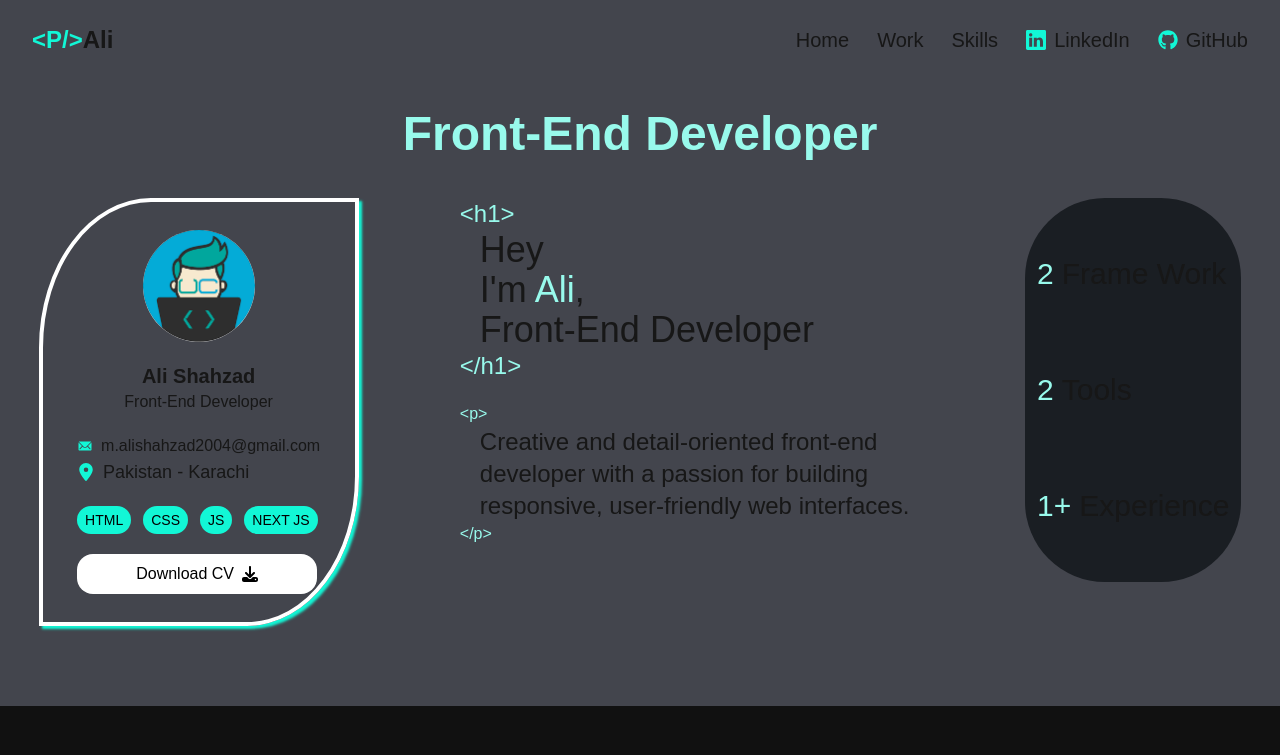
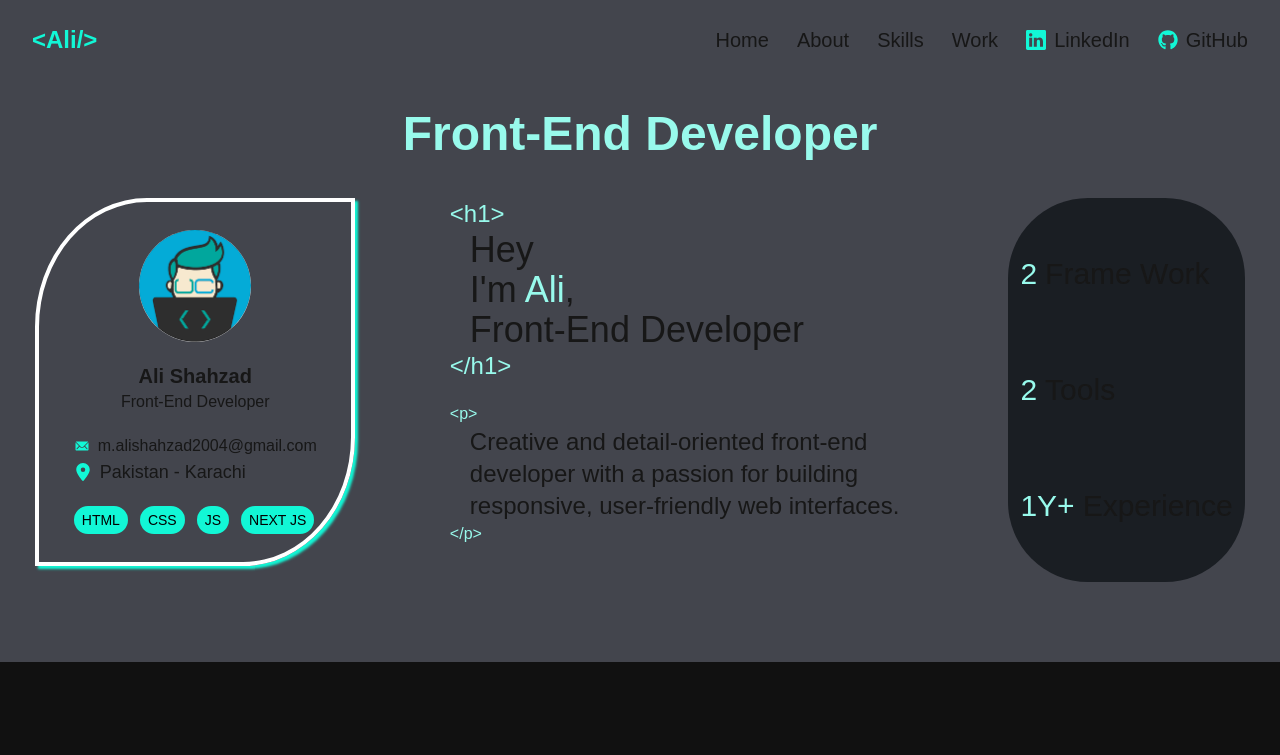
Before and after one commit to muhammadali1631/personal-portfolio, a Next.js app: page / in a window 1280 px wide. Shown: the top 755 px of the page. Built offline with nearby package versions, Linux system fonts and the light colour scheme.

Commit message:
complete

```diff
--- a/app/layout.tsx
+++ b/app/layout.tsx
@@ -2,6 +2,7 @@ import type { Metadata } from "next";
 import localFont from "next/font/local";
 import "./globals.css";
 import Header from "@/components/Header";
+import Footer from "@/components/Footer";
 
 const geistSans = localFont({
   src: "./fonts/GeistVF.woff",
@@ -31,6 +32,7 @@ export default function RootLayout({
       >
         <Header/>
         {children}
+        <Footer/>
       </body>
     </html>
   );
--- /dev/null
+++ b/components/Footer.tsx
@@ -0,0 +1,18 @@
+import Link from 'next/link'
+import React from 'react'
+import { BsLinkedin } from 'react-icons/bs'
+import { FaGithub } from 'react-icons/fa6'
+
+const Footer = () => {
+  return (
+    <div className='border-t-[1px] border-white p-2 flex justify-around items-center'>
+        <p>&copy; 2024 Ali Shahzad. All right reserved</p>
+        <div className='flex gap-5'>
+            <Link href={'https://www.linkedin.com/in/ali-shahzad-42aa24234/'} target='_blank' className='p-2 bg-[#12F7D6] text-black text-lg rounded-full'><BsLinkedin/></Link>
+            <Link href={'https://github.com/muhammadali1631/'} target='_blank' className='p-2 bg-[#12F7D6] text-black text-lg rounded-full'><FaGithub/></Link>
+        </div>
+    </div>
+  )
+}
+
+export default Footer
--- a/components/Header.tsx
+++ b/components/Header.tsx
@@ -1,25 +1,49 @@
+"use client"
 import Link from 'next/link'
-import React from 'react'
+import React, { useState } from 'react'
 import { BsLinkedin } from "react-icons/bs";
 import { FaGithub } from "react-icons/fa6";
+import { IoMdMenu } from "react-icons/io";
+import { RxCross2 } from 'react-icons/rx';
 
 
 const Header = () => {
+  const [attr, setAttr] = useState('hidden');
+  const [attr2, setAttr2] = useState('block');
+  const [isOpen, setIsOpen] = useState(false);
+
+  const openMenu = () => {
+    setIsOpen(!isOpen);
+    setAttr(isOpen ? 'hidden' : 'flex');
+    setAttr2(isOpen ? 'block' : 'hidden');
+  }
   return (
     <div className='mx-8 my-3'>
         <div className='py-3 flex justify-between items-center border-b-2 border-[#43454D]'>
             <Link href={"/"}>
-         <p className='text-2xl font-semibold'><span className='text-[#12F7D6]'>&lt;P/&gt;</span>Ali</p>
+         <p className='text-2xl font-semibold'><span className='text-[#12F7D6]'>&lt;Ali/&gt;</span></p>
          </Link>
          <nav className='list-none hidden sm:flex gap-7 text-xl'>
             <Link href={'/'}> <li className='hover:text-[#12F7D6] duration-300'>Home</li> </Link>
-            <Link href={'/'}> <li className='hover:text-[#12F7D6] duration-300'>Work</li> </Link>
-            <Link href={'/'}> <li className='hover:text-[#12F7D6] duration-300'>Skills</li> </Link>
-            <Link href={'/'}> <li className='flex items-center gap-2 hover:text-[#12F7D6] duration-300'><span className='text-[#12F7D6]'><BsLinkedin/></span>LinkedIn </li> </Link>
-            <Link href={'/'}> <li className='flex items-center gap-2 hover:text-[#12F7D6] duration-300'><span className='text-[#12F7D6]'><FaGithub/></span>GitHub </li> </Link>
+            <Link href={'#about'}> <li className='hover:text-[#12F7D6] duration-300'>About</li> </Link>
+            <Link href={'#skills'}> <li className='hover:text-[#12F7D6] duration-300'>Skills</li> </Link>
+            <Link href={'#work'}> <li className='hover:text-[#12F7D6] duration-300'>Work</li> </Link>
+            <Link href={'https://www.linkedin.com/in/ali-shahzad-42aa24234/'} target='_blank'> <li className='flex items-center gap-2 hover:text-[#12F7D6] duration-300'><span className='text-[#12F7D6]'><BsLinkedin/></span>LinkedIn </li> </Link>
+            <Link href={'https://github.com/muhammadali1631/'} target='_blank'> <li className='flex items-center gap-2 hover:text-[#12F7D6] duration-300'><span className='text-[#12F7D6]'><FaGithub/></span>GitHub </li> </Link>
          </nav>
+         <div className='sm:hidden'>
+            <IoMdMenu onClick={openMenu} className={`${attr2} text-3xl cursor-pointer `}/>
+            <RxCross2 onClick={openMenu} className={`${attr} text-3xl cursor-pointer`}/>
+         </div>
         </div>
-      {/* <hr /> */}
+        <div className={`list-none ${attr} flex-col sm:hidden items-center text-xl gap-1 py-2`}>
+        <Link href={'/'}> <li className='hover:text-[#12F7D6] duration-300'>Home</li> </Link>
+            <Link href={'#about'}> <li className='hover:text-[#12F7D6] duration-300'>About</li> </Link>
+            <Link href={'#skills'}> <li className='hover:text-[#12F7D6] duration-300'>Skills</li> </Link>
+            <Link href={'#work'}> <li className='hover:text-[#12F7D6] duration-300'>Work</li> </Link>
+            <Link href={'https://www.linkedin.com/in/ali-shahzad-42aa24234/'} target='_blank'> <li className='flex items-center gap-2 hover:text-[#12F7D6] duration-300'><span className='text-[#12F7D6]'><BsLinkedin/></span>LinkedIn </li> </Link>
+            <Link href={'https://github.com/muhammadali1631/'} target='_blank'> <li className='flex items-center gap-2 hover:text-[#12F7D6] duration-300'><span className='text-[#12F7D6]'><FaGithub/></span>GitHub </li> </Link>
+        </div>
     </div>
   )
 }
--- a/components/page1/personaldetails.tsx
+++ b/components/page1/personaldetails.tsx
@@ -51,9 +51,9 @@ const PersonalDetails = () => {
                 NEXT JS
               </span>
             </div>
-            <button className="bg-white rounded-2xl items-center gap-2 w-60  text-black flex justify-center py-2">
+            {/* <button className="bg-white rounded-2xl items-center gap-2 w-60  text-black flex justify-center py-2">
               Download CV <FaDownload />
-            </button>
+            </button> */}
           </div>
         </div>
     </div>
--- a/components/page1/skills.tsx
+++ b/components/page1/skills.tsx
@@ -12,7 +12,7 @@ const Skills = () => {
             <p>Tools</p>
         </div>
         <div className='flex text-3xl gap-2 font-medium'>
-            <p className='text-[#98FAEC]'>1+</p>
+            <p className='text-[#98FAEC]'>1Y+</p>
             <p>Experience</p>
         </div>
 
--- a/components/page2/about.tsx
+++ b/components/page2/about.tsx
@@ -4,7 +4,7 @@ import { MdOutlineKeyboardDoubleArrowDown } from "react-icons/md";
 import img from '@/images/image2.webp'
 const About = () => {
   return (
-    <div className='bg-[#111] pb-16'>
+    <div className='bg-[#111] pb-16' id='about'>
         <div className='text-[#12F7D6] text-7xl w-[100%] flex justify-center py-20'>
         <MdOutlineKeyboardDoubleArrowDown/>
         </div>
--- a/components/page3/Skills.tsx
+++ b/components/page3/Skills.tsx
@@ -13,7 +13,7 @@ import { BiLogoTypescript } from "react-icons/bi";
 
 const Skills = () => {
   return (
-    <div className='backgound'>
+    <div className='backgound' id='skills'>
         <div className='bg-[#292F36] h-full w-full absolute -z-10 opacity-90'></div>
         <div className='realtive z-20 grid justify-center w-[100%] py-10 gap-10'>
         <div className=''>
--- a/components/page4/Projects.tsx
+++ b/components/page4/Projects.tsx
@@ -50,13 +50,13 @@ const Project = () => {
     <div className='flex flex-col items-center'>
     <div className='flex items-center'>
       <FaArrowLeft onClick={handlePrev} className='text-3xl md:text-6xl bg-gray-700 p-1 md:p-3 rounded-full cursor-pointer'/>
-      <Link href={data[index].link}>
+      <Link href={data[index].link} target='_black'>
       <Image src={data[index].image} alt='projects' className='w-[280px] sm:w-[400px] md:w-[600px]'/>
       </Link>
       <FaArrowRight onClick={handleNext} className='text-3xl md:text-6xl bg-gray-700 p-1 md:p-3 rounded-full cursor-pointer'/>
     </div>
       <div className='list-none'>
-        <Link href={data[index].link} className='text-[#12F7D6] text-xl flex items-end border-b-2 py-2'><li>View Website</li> <LuMousePointer2/></Link>
+        <Link href={data[index].link} target='_blank' className='text-[#12F7D6] text-xl flex items-end border-b-2 py-2'><li>View Website</li> <LuMousePointer2/></Link>
       </div>
     </div>
   )
--- a/components/page4/Work.tsx
+++ b/components/page4/Work.tsx
@@ -4,7 +4,7 @@ import { MdOutlineWorkOutline } from "react-icons/md";
 
 const Work = () => {
   return (
-    <div className='flex flex-col items-center py-10 gap-10'>
+    <div className='flex flex-col items-center py-10 gap-10' id='work'>
         <h1 className='text-7xl text-[#12F7D6]'><MdOutlineWorkOutline/></h1>
         <div className='flex flex-col items-center gap-5'>
         <h2 className='text-5xl text-[#12F7D6] border-b-[3px] py-2 border-[#12F7D6]'>Work</h2>
```
